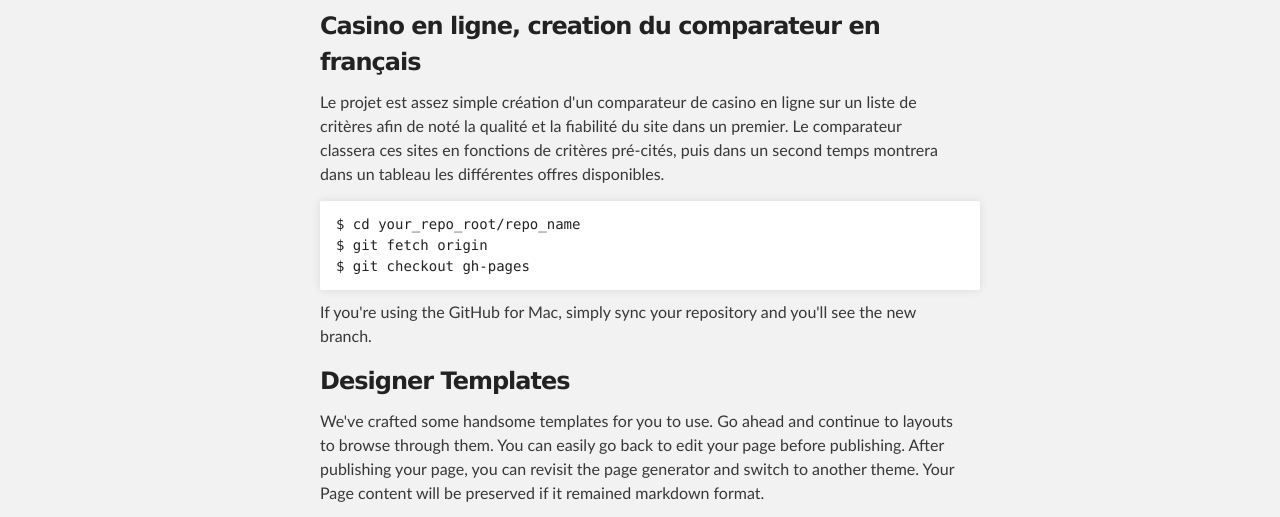
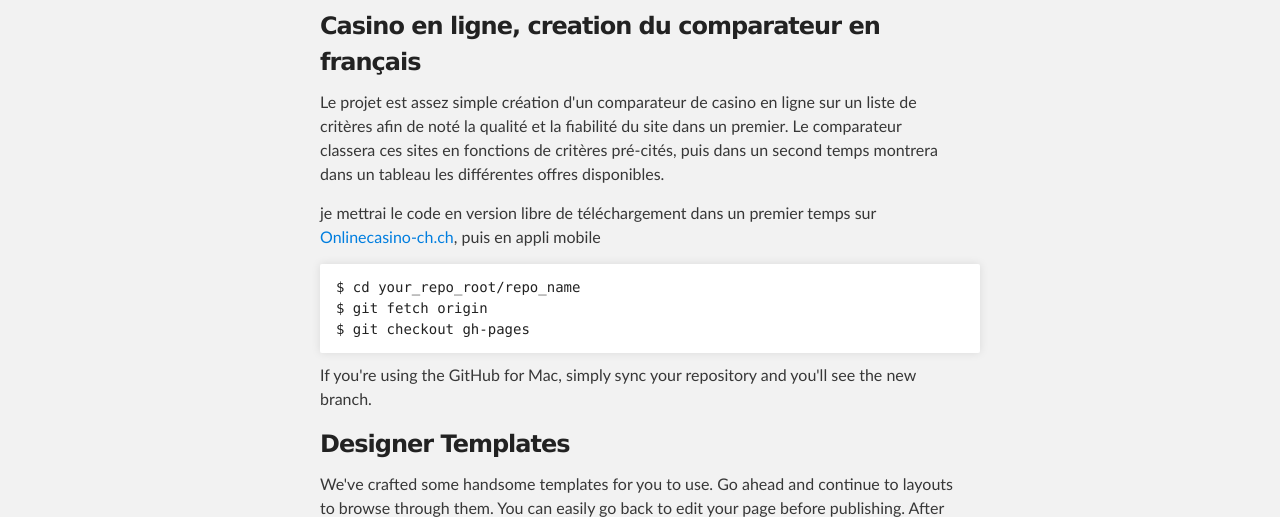
Before and after one commit to casinoenligne/comparateur, a plain HTML site: page index.html in a window 1280 px wide. Shown: the part 252-769 px from the top of the page. Drawn offline with Linux system fonts and the light colour scheme.

Commit message:
Update index.html

```diff
--- a/index.html
+++ b/index.html
@@ -35,6 +35,7 @@
 <a id="casino-en-ligne-creation-du-comparateur-en-français" class="anchor" href="#casino-en-ligne-creation-du-comparateur-en-fran%C3%A7ais" aria-hidden="true"><span class="octicon octicon-link"></span></a>Casino en ligne, creation du comparateur en français</h3>
 
 <p>Le projet est assez simple création d'un comparateur de casino en ligne sur un liste de critères afin de noté la qualité et la fiabilité du site dans un premier. Le comparateur classera ces sites en fonctions de critères pré-cités, puis dans un second temps montrera dans un tableau les différentes offres disponibles.</p>
+<p> je mettrai le code en version libre de téléchargement dans un premier temps sur <a href=http://onlinecasino-ch.ch/casino-en-ligne.html target="_blank">Onlinecasino-ch.ch</a>, puis en appli mobile</p>
 
 <pre><code>$ cd your_repo_root/repo_name
 $ git fetch origin
```
